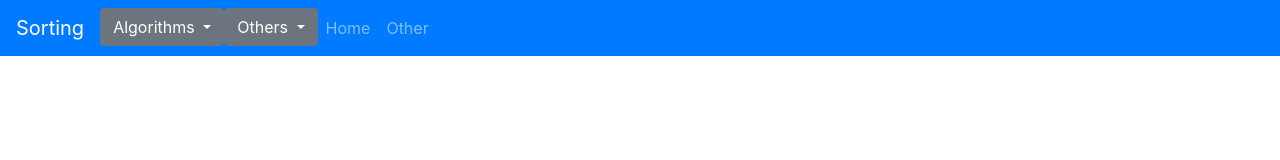
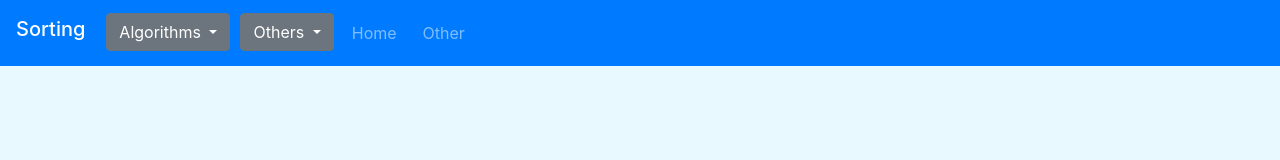
Before and after one commit to ThomasRainford/Algorithm-Visualiser, a website: page sorting.html in a window 1280 px wide. Drawn offline with nearby package versions, Linux system fonts and the light colour scheme.

Commit message:
Minor edits to html files

```diff
--- a/public/css/sortingStyles.css
+++ b/public/css/sortingStyles.css
@@ -0,0 +1,11 @@
+body {
+    background-color: #e8faff;
+}
+
+/**
+    Navbar styles
+ */
+
+.nav-item {
+    margin: 5px;
+}
--- a/sorting.html
+++ b/sorting.html
@@ -24,7 +24,7 @@
     </head>
     <body>
         <nav class="navbar navbar-expand-lg navbar-dark bg-primary">
-            <a class="navbar-brand" href="#">Sorting</a>
+            <h1 class="navbar-brand">Sorting</h1>
             <button class="navbar-toggler" type="button" data-toggle="collapse" data-target="#navbarNav"
                     aria-controls="navbarNav" aria-expanded="false" aria-label="Toggle navigation">
                 <span class="navbar-toggler-icon"></span>
```
Also changed, not shown: index.html (+1 -1 lines), pathfinding.html (+1 -1 lines), public/css/pathfindingStyles.css (line endings or trailing spaces).
